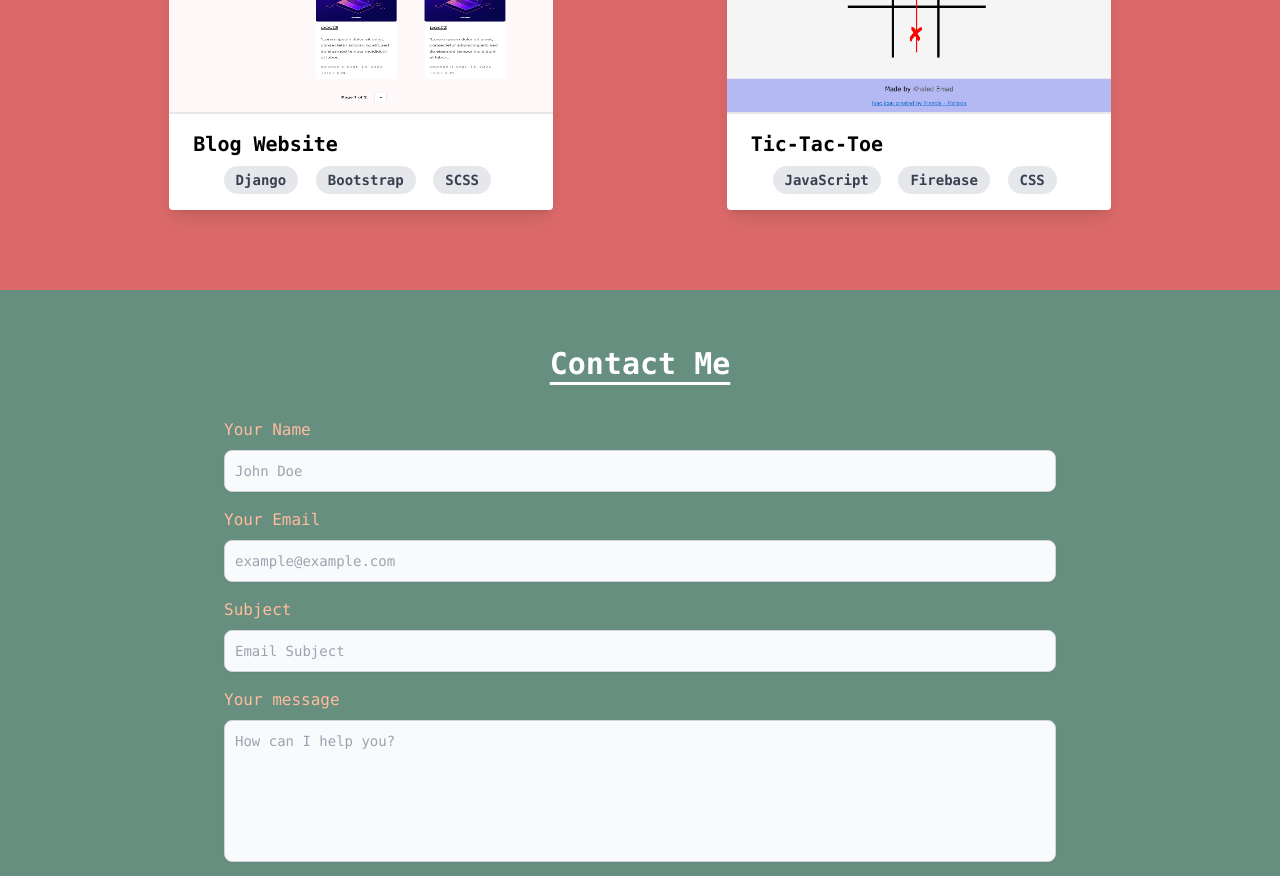
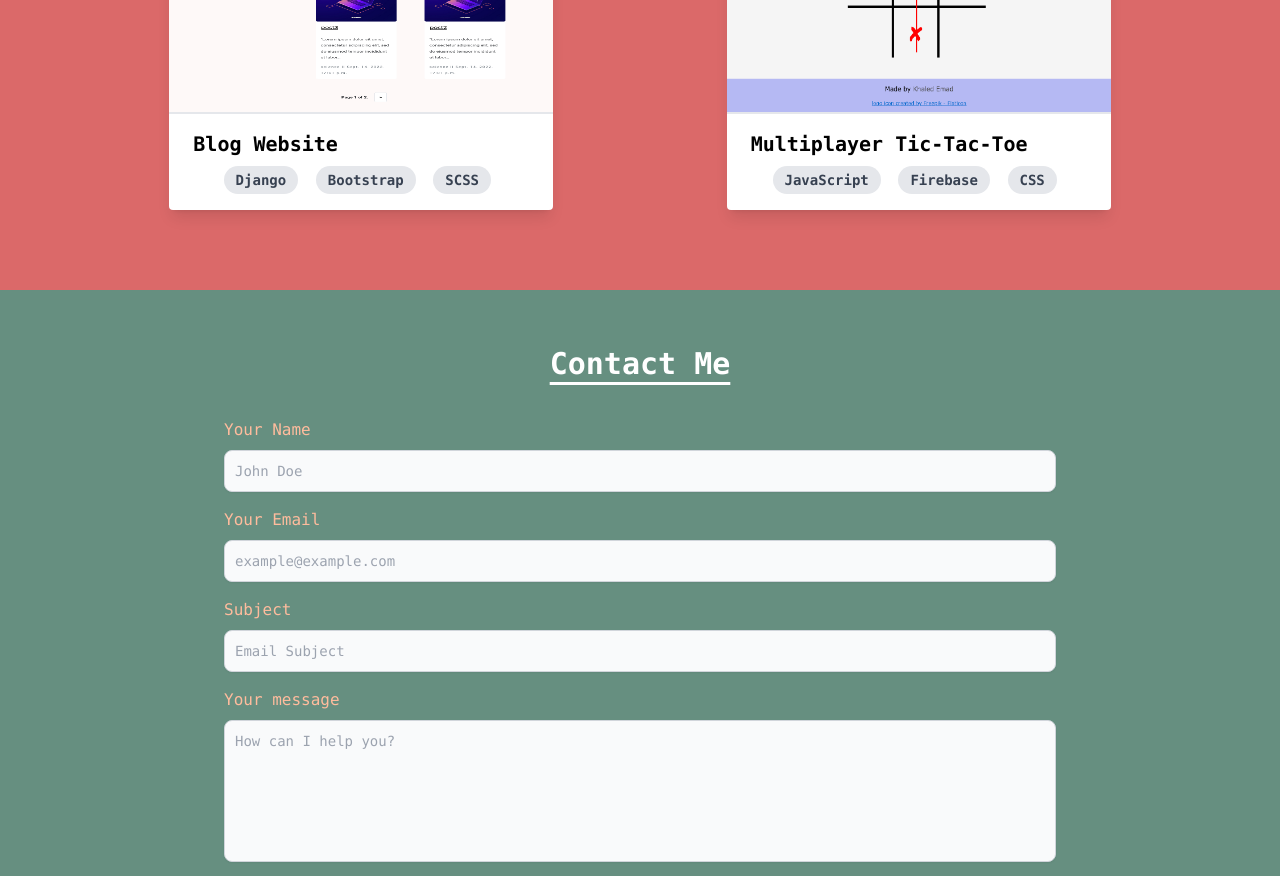
Before and after one commit to khaled5321/portfolio, a website: page index.html in a window 1280 px wide. Shown: the part 900-1776 px from the top of the page. Drawn offline with nearby package versions, Linux system fonts and the light colour scheme.

Commit message:
Update index.html

```diff
--- a/index.html
+++ b/index.html
@@ -95,7 +95,7 @@
                         <img class="w-full h-72 border-b-2" src="./img/tic-tac-toe.png" alt="tic-tac-toe project showcase">
                         <div class="px-6 pt-4 w-fit">
                             <a href="https://github.com/khaled5321/Tic-tac-toe" class="hover:underline transition-all">
-                                <p class="font-bold text-xl mb-2">Tic-Tac-Toe</p>
+                                <p class="font-bold text-xl mb-2">Multiplayer Tic-Tac-Toe</p>
                             </a>
                         </div>
                         <div class="px-3 text-center pb-2">
```
